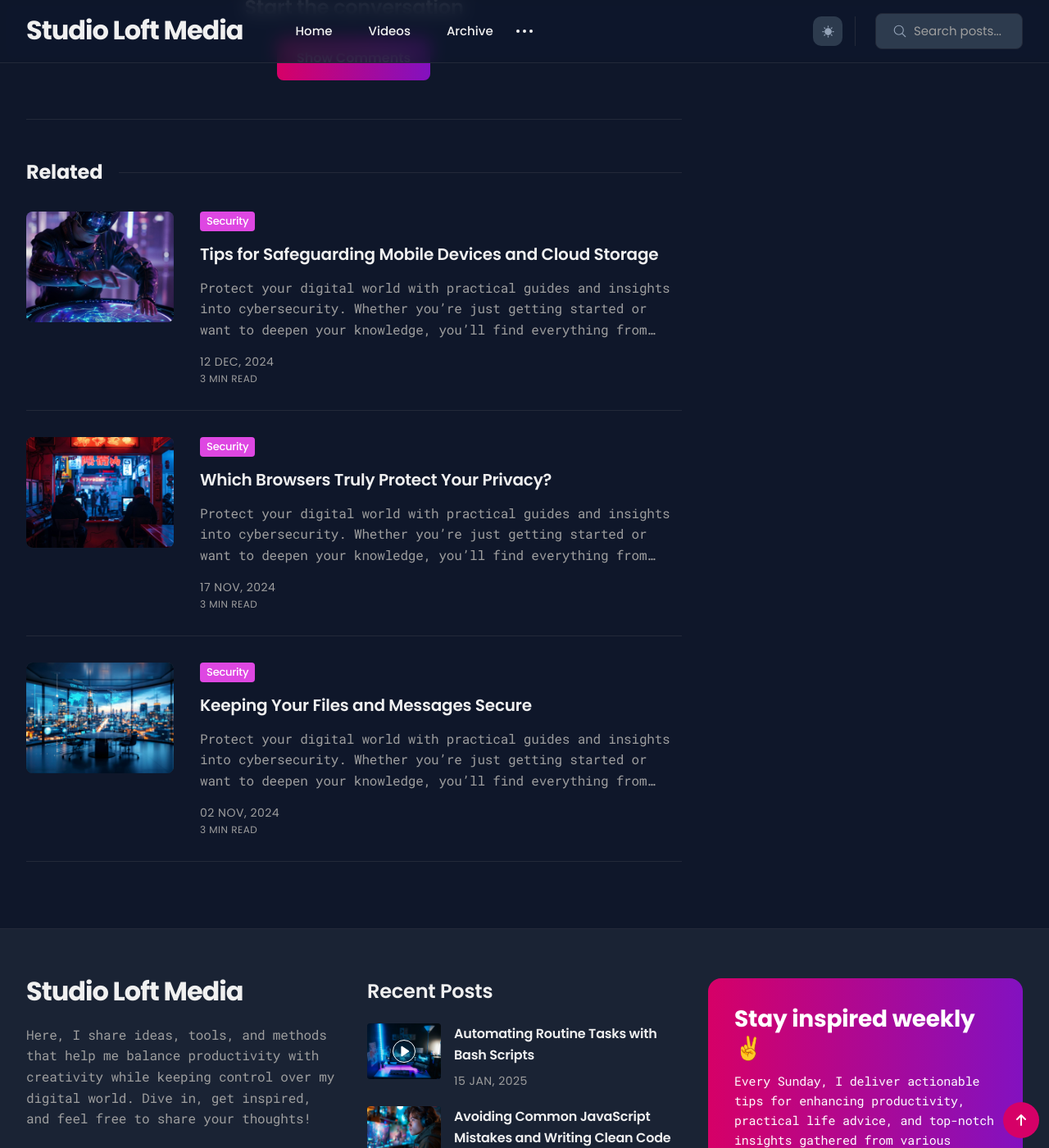
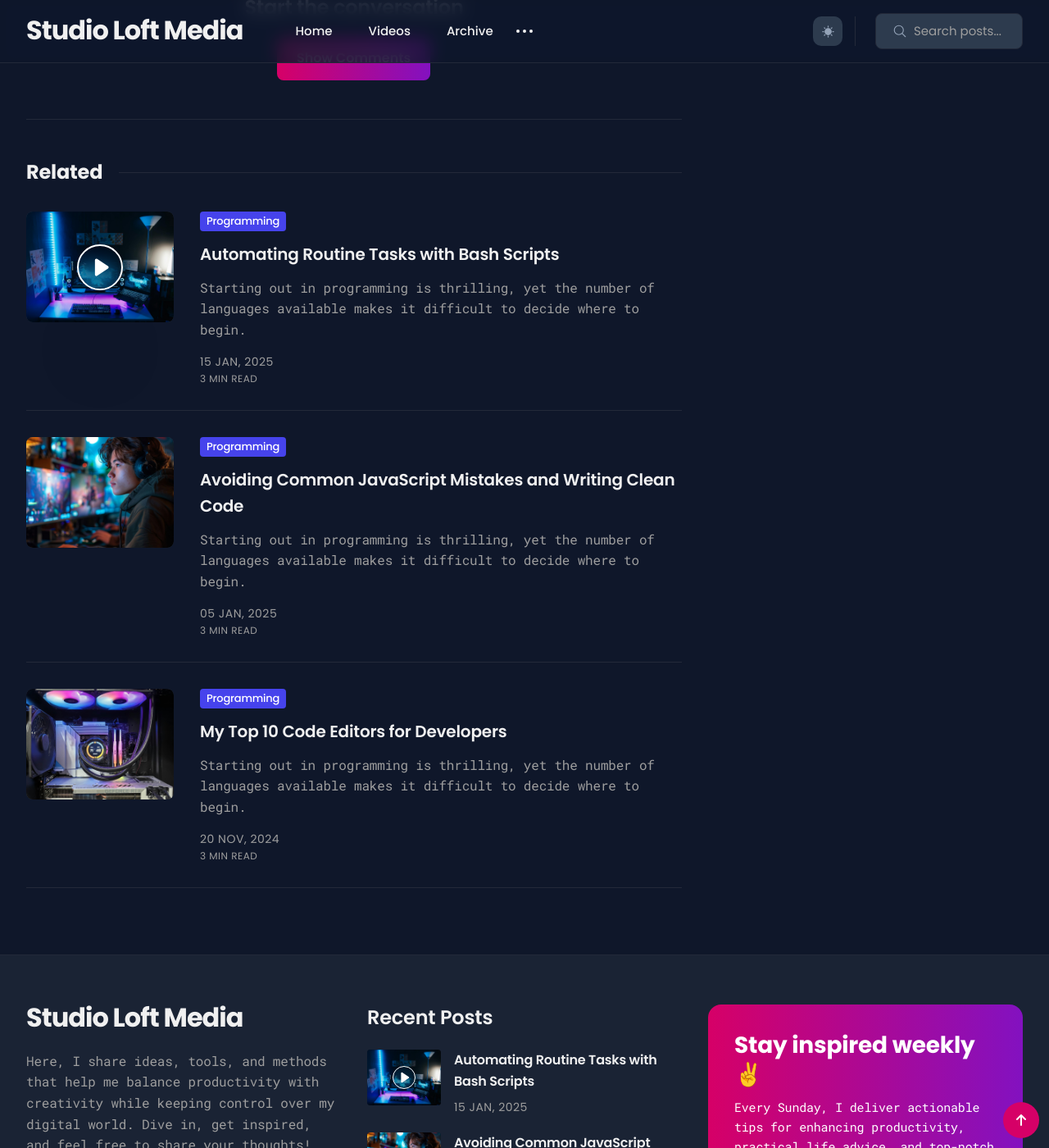
Before and after one commit to studioloft/studioloft.github.io, a Jekyll site: the page built from _posts/2025-01-03-why-two-factor-authentication-is-a-must-have-tool.md, in a window 1280 px wide and 1400 px high, scrolled down 4998 px. Shown: the whole window at 82% size. Built offline with Jekyll 4.4.1, drawn with Linux system fonts in a browser that asks for light colours.

```diff
--- a/_posts/2025-01-03-why-two-factor-authentication-is-a-must-have-tool.md
+++ b/_posts/2025-01-03-why-two-factor-authentication-is-a-must-have-tool.md
@@ -5,8 +5,8 @@ description: Protect your digital world with practical guides and insights into
 date: 2025-01-03 15:01:35 +0300
 image: '/images/04.jpg'
 video_embed: https://www.youtube.com/embed/DBifQv9AYhc?si=SbgsvJEsE5Ag1mLL
-tags: [Security]
-tags_color: '#de47e2'
+tags: [Programming]
+tags_color: '#4643ec'
 ---
 
 In our digital world, cybersecurity is more critical than ever. With new threats emerging daily, protecting your data and devices requires awareness and proactive measures. This guide covers essential cybersecurity practices to help you stay safe online, from password management to recognizing phishing scams.
```
